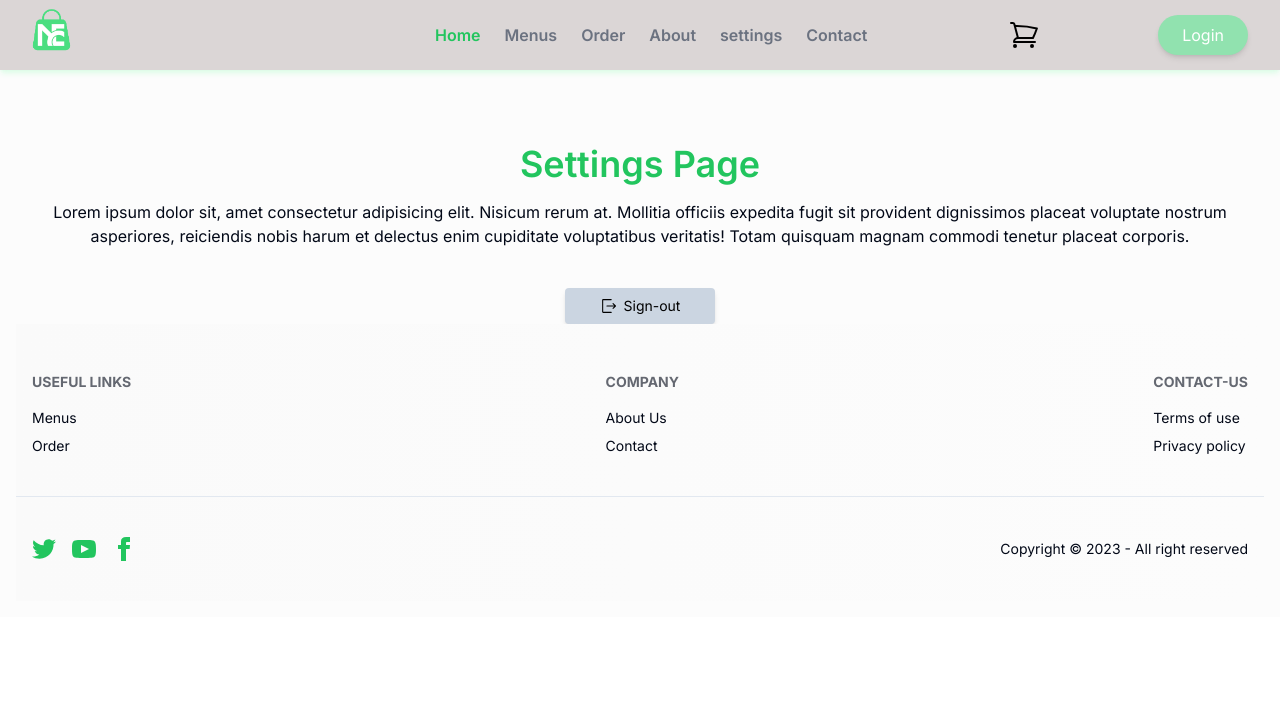
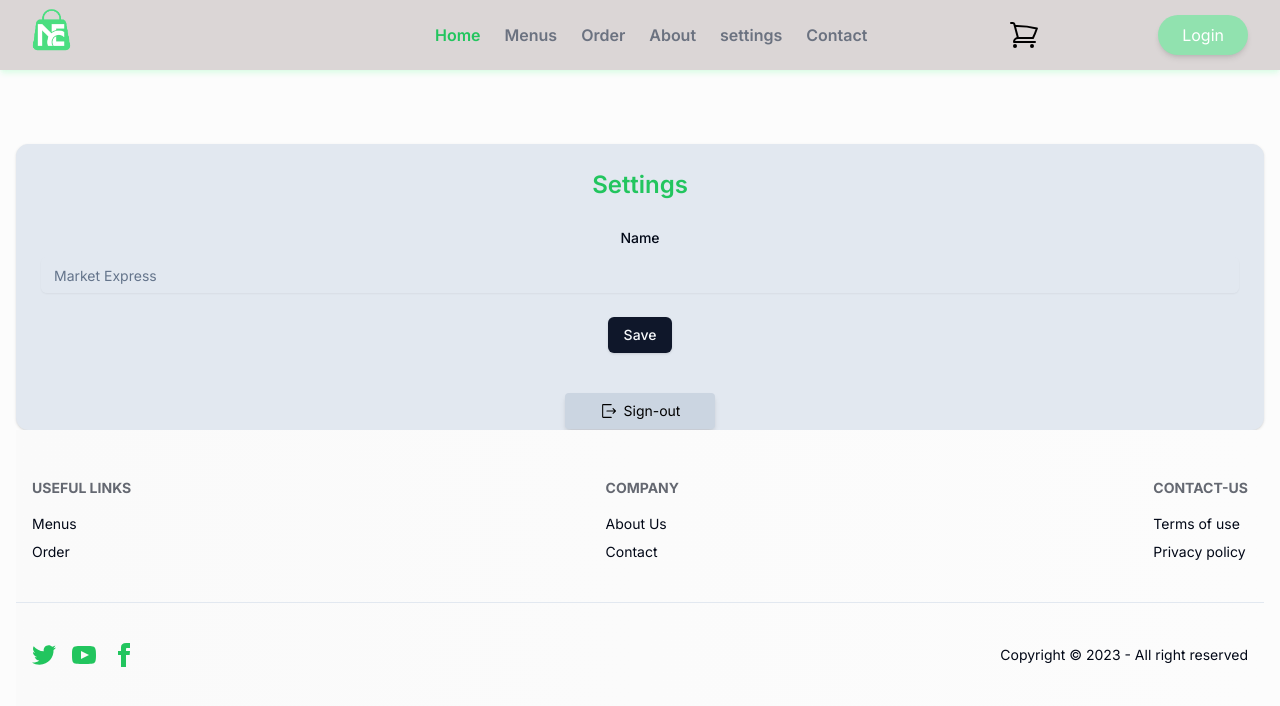
Before and after one commit to Ngoe333/Auth-Market-Express-Website, a Next.js app: page /settings in a window 1280 px wide. Shown: the top 706 px of the page. Built offline with nearby package versions, Linux system fonts and the light colour scheme; no server answers.

Commit message:
Okay Football

```diff
--- a/action/settings.ts
+++ b/action/settings.ts
@@ -22,4 +22,7 @@
         }
      });
 
+
+     return {success: 'Settings updated!'}
+
 }
--- a/auth.ts
+++ b/auth.ts
@@ -5,6 +5,8 @@
 import { db } from "@/lib/db";
 import { getUserById } from "./data/user";
 import { getTowFactorComfirmationByUserId } from "./data/tow-factor-comfirmation"
+import { getAccountByUserId } from "./data/account";
+
 
 
 
@@ -72,6 +74,16 @@
             if(token.role && session.user){
                 session.user.role = token.role as UserRole;
             }
+
+            if(session.user){
+                session.user.isTwoFactorEnabled =  token.isTwoFactorEnabled;
+            }
+
+            if(session.user){
+                session.user.name = token.name;
+                session.user.email = token.email;
+                session.user.isOAuth = token.isOAuth as boolean;
+            }
             return session;
         },
 
@@ -82,6 +94,13 @@
 
             if(!existingUser) return token;
 
+            const existingAccount = await getAccountByUserId(
+                existingUser.id
+            );
+
+            token.isOAuth = !!existingAccount;
+            token.name = existingUser.name;
+            token.email = existingUser.email;
             token.role = existingUser.role;
             return token;
         }
--- /dev/null
+++ b/data/account.ts
@@ -0,0 +1,14 @@
+import { db } from "@/lib/db";
+
+export const getAccountByUserId = async (userId : string ) => {
+    try {
+        const account = await db.account.findFirst({
+            where: {userId}
+        });
+
+        return account;
+
+    } catch {
+
+    }
+}
--- a/next-auth.d.ts
+++ b/next-auth.d.ts
@@ -2,7 +2,9 @@
 import NextAuth, { type DefaultSession} from "next-auth";
 
 export type ExtendedUser = DefaultSession['user'] & {
-    role: UserRole,
+    role: UserRole;
+    isTwoFactorEnabled: boolean;
+    isOAuth: boolean;
     // id: string
 }
 
--- a/src/app/(protected)/settings/page.tsx
+++ b/src/app/(protected)/settings/page.tsx
@@ -1,35 +1,111 @@
 'use client';
 
-// import { signOut } from '../../../../auth';
+import * as z from 'zod';
+import { useForm } from 'react-hook-form';
+import { zodResolver } from '@hookform/resolvers/zod';
 import { UseCurrentUser } from '../../../../hooks/use-current-user';
 import { signOut } from 'next-auth/react';
 import { ExitIcon } from '@radix-ui/react-icons';
-// import { LogoutButton } from '@/components/ui/logout-button';
+import { Card, CardHeader, CardContent } from '@/components/ui/card';
+import { Button } from '@/components/ui/button';
+import { settings } from '../../../../action/settings';
+import { useTransition } from 'react';
+import { useSession } from 'next-auth/react';
+import { SettingsSchema } from '../../../../schemas';
+import { useState } from 'react';
+import { UseCurrentUser } from '../../../../hooks/use-current-user';
+import {
+  Form,
+  FormItem,
+  FormControl,
+  FormLabel,
+  FormDescription,
+  FormMessage,
+  FormField,
+} from '@/components/ui/form';
+
+import { Input } from '@/components/ui/input';
 
 
- function ProfilePage() {
+
+function SettingsPage() {
+  const [error, setError] = useState<string | undefined>();
+  const [success, setSuccess] = useState<string | undefined>();
+  const [isPending, startTransition] = useTransition();
+  const { update } = useSession();
   const user = UseCurrentUser();
+
+  const form = useForm<z.infer<typeof SettingsSchema>>({
+    resolver: zodResolver(SettingsSchema),
+    defaultValues: {
+      name: user?.name || undefined,
+    }
+  })
+
+  const onSubmit = (values: z.infer<typeof SettingsSchema>) => {
+
+    startTransition(() => {
+      settings(values)
+        .then((data) => {
+          if (data.error) {
+            setError(data.error)
+          }
+
+          if (data.success) {
+            update();
+            setSuccess(data.success)
+          }
+
+        }).catch(() => setError('Something went wrong!'));
+
+
+    });
+
+  }
 
   const onClick = () => {
     signOut();
   }
 
   return (
-    <div className='text-center mt-32'>
+    <Card className=' max-w[400px] text-center mt-32'>
+      <CardHeader>
+        <h2 className='text-2xl text-green-500 font-semibold'>Settings</h2>
+      </CardHeader>
 
-      <h2 className='text-4xl text-green-500 font-semibold'>Settings Page</h2>
+      <CardContent>
+        <Form {...form}>
+          <form className='space-y-6' onSubmit={form.handleSubmit(onSubmit)}>
 
-      <div className='mt-4'>
-        Lorem ipsum dolor sit, amet consectetur adipisicing elit. Nisicum rerum at.
-        Mollitia officiis expedita fugit sit provident dignissimos placeat voluptate nostrum asperiores,
-        reiciendis nobis harum et delectus enim cupiditate voluptatibus veritatis! Totam quisquam magnam
-        commodi tenetur placeat corporis.
+            <div className=' space-y-4'>
+              <FormField
+                control={form.control}
+                name="name"
+                render={({ field }) => (
+                  <FormItem>
+                    <FormLabel>Name</FormLabel>
+                    <FormControl>
+                      <Input
+
+                        {...field}
+                        placeholder='Market Express'
+                        disabled={isPending}
+
+                      />
+                    </FormControl>
+                  </FormItem>
+                )}
+              />
             </div>
+            <Button type='submit'>
+              Save
+            </Button>
 
-      <div className=' mt-10'>
-        {JSON.stringify(user?.name)}
+          </form>
 
+        </Form>
 
+      </CardContent>
 
       <button onClick={onClick} type='submit' className=' bg-slate-300 px-4 py-2 shadow-md mx-auto mt-4 text-black cursor-pointer text-sm rounded flex items-center justify-center h-full w-[150px]'>
         <ExitIcon className=' h-4 w-4 mr-2' />
@@ -37,15 +113,12 @@
       </button>
 
 
+    </Card>
 
-      </div>
-
-
-    </div>
+  )
 
 
 
-  )
 }
 
-export default ProfilePage;
+export default SettingsPage;
```
Also changed, not shown: 1 other file (tests, documents, lock files or other folders). Lines whose indentation alone changed are shown as unchanged.
